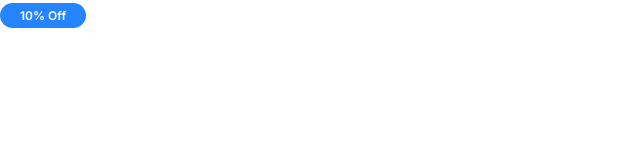
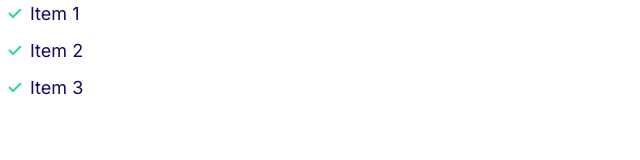
Before and after one commit to XlienTheCreator/Xlienify-Project, a plain HTML site: page index.html in a window 1280 px wide. Shown: the whole page, without its empty margins (0-640 px from the left). Drawn offline with Linux system fonts and the light colour scheme.

Commit message:
Creating the list component.

```diff
--- a/css/styles.css
+++ b/css/styles.css
@@ -128,3 +128,31 @@ a {
     font-size: 1.2rem;
   }
 }
+
+/* LISTS */
+.list {
+  list-style: none;
+  padding-left: 0;
+  color: var(--color-headings);
+}
+
+.list--inline .list__item {
+  display: inline-block;
+  margin-right: 2rem;
+}
+
+.list--tick {
+  list-style-image: url(../images/tick.svg);
+  padding-left: 3rem;
+}
+
+.list--tick .list__item {
+  padding-left: 0.5rem;
+  margin-bottom: 1rem;
+}
+
+@media screen and (min-width: 1024px) {
+  .list--tick .list__item {
+    padding-left: 0;
+  }
+}
--- a/index.html
+++ b/index.html
@@ -14,6 +14,10 @@
     <title>Xlienify Project</title>
   </head>
   <body>
-    <span class="badge badge--primary badge--small">10% Off</span>
+    <ul class="list list--tick">
+      <li class="list__item">Item 1</li>
+      <li class="list__item">Item 2</li>
+      <li class="list__item">Item 3</li>
+    </ul>
   </body>
 </html>
```
Also changed, not shown: components/lists.html (added, +5 -0 lines), images/tick.svg (added).
